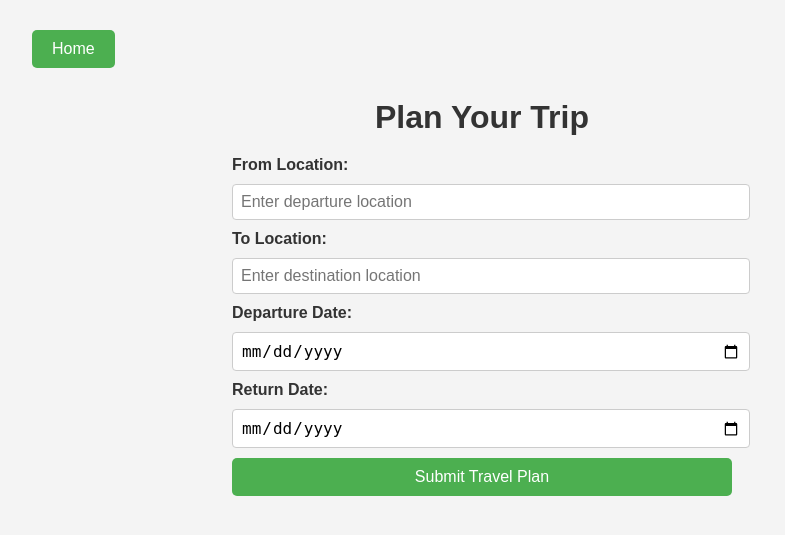
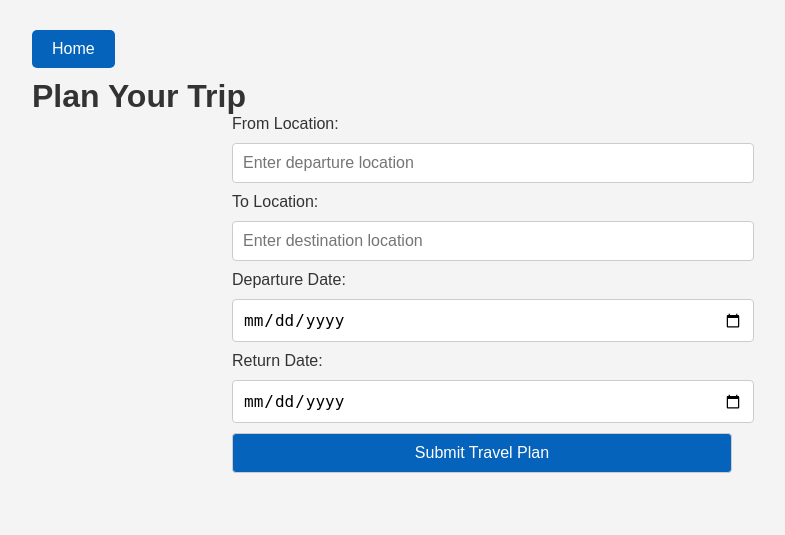
Before and after one commit to Tarunakash04/Travel_Planner_Recode, a Flask app: page /plan_travel in a window 1280 px wide. Shown: the top 535 px of the page, without its empty margins (158-943 px from the left). Run offline with Flask 3, Linux system fonts and the light colour scheme.

Commit message:
Update style.css

```diff
--- a/static/style.css
+++ b/static/style.css
@@ -1,10 +1,23 @@
-/* General Styles */
+:root {
+    --primary-color: #0563bb;
+    --secondary-color: #ffbb2c;
+    --text-color: #333;
+    --background-color: #f4f4f4;
+    --font-primary: 'Poppins', sans-serif;
+    --font-secondary: 'Raleway', sans-serif;
+}
+
 body {
-    font-family: Arial, sans-serif;
-    background-color: #f4f4f4;
-    color: #333;
+    font-family: var(--font-primary);
+    color: var(--text-color);
+    background: var(--background-color);
     margin: 0;
     padding: 0;
+}
+
+h1, h2, h3, h4, h5, h6 {
+    font-family: var(--font-secondary);
+    margin: 0;
 }
 
 .container {
@@ -13,16 +26,10 @@ body {
     padding: 20px;
 }
 
-h1 {
-    text-align: center;
-    color: #333;
-    margin-bottom: 20px;
-}
-
 .btn {
     display: inline-block;
     padding: 10px 20px;
-    background-color: #4CAF50;
+    background-color: var(--primary-color);
     color: white;
     text-decoration: none;
     border-radius: 5px;
@@ -31,29 +38,9 @@ h1 {
 }
 
 .btn:hover {
-    background-color: #45a049;
+    background-color: var(--secondary-color);
 }
 
-/* Home Page Styles */
-.links {
-    margin-top: 20px;
-    text-align: center;
-}
-
-.links a {
-    padding: 10px 20px;
-    margin: 0 10px;
-    background-color: #4CAF50;
-    color: white;
-    text-decoration: none;
-    border-radius: 5px;
-}
-
-.links a:hover {
-    background-color: #45a049;
-}
-
-/* Plan Travel Form */
 form {
     display: flex;
     flex-direction: column;
@@ -62,37 +49,32 @@ form {
     margin: 0 auto;
 }
 
-label {
-    font-size: 16px;
-    font-weight: bold;
-}
-
-input[type="text"],
-input[type="date"],
-select {
-    padding: 8px;
-    font-size: 16px;
+input, select, button {
+    padding: 10px;
     border-radius: 4px;
     border: 1px solid #ccc;
+    font-size: 16px;
     width: 100%;
 }
 
-input[type="text"]:focus,
-input[type="date"]:focus,
-select:focus {
-    border-color: #4CAF50;
-    outline: none;
+button {
+    background-color: var(--primary-color);
+    color: white;
+    cursor: pointer;
+    font-size: 16px;
 }
 
-/* Table Styles for View Plans */
+button:hover {
+    background-color: var(--secondary-color);
+}
+
 table {
     width: 100%;
     border-collapse: collapse;
     margin-top: 20px;
 }
 
-table th,
-table td {
+table th, table td {
     padding: 10px;
     text-align: left;
     border-bottom: 1px solid #ddd;
@@ -102,37 +84,3 @@ table th {
     background-color: #f2f2f2;
     font-weight: bold;
 }
-
-table tr:hover {
-    background-color: #f1f1f1;
-}
-
-/* Flight Select Styles */
-select {
-    padding: 8px;
-    font-size: 16px;
-    border-radius: 4px;
-    border: 1px solid #ccc;
-    width: 100%;
-    margin-bottom: 10px;
-}
-
-select:focus {
-    border-color: #4CAF50;
-    outline: none;
-}
-
-/* Button for Flight Booking */
-form button {
-    padding: 10px 20px;
-    background-color: #4CAF50;
-    color: white;
-    border: none;
-    border-radius: 5px;
-    cursor: pointer;
-    font-size: 16px;
-}
-
-form button:hover {
-    background-color: #45a049;
-}
```
